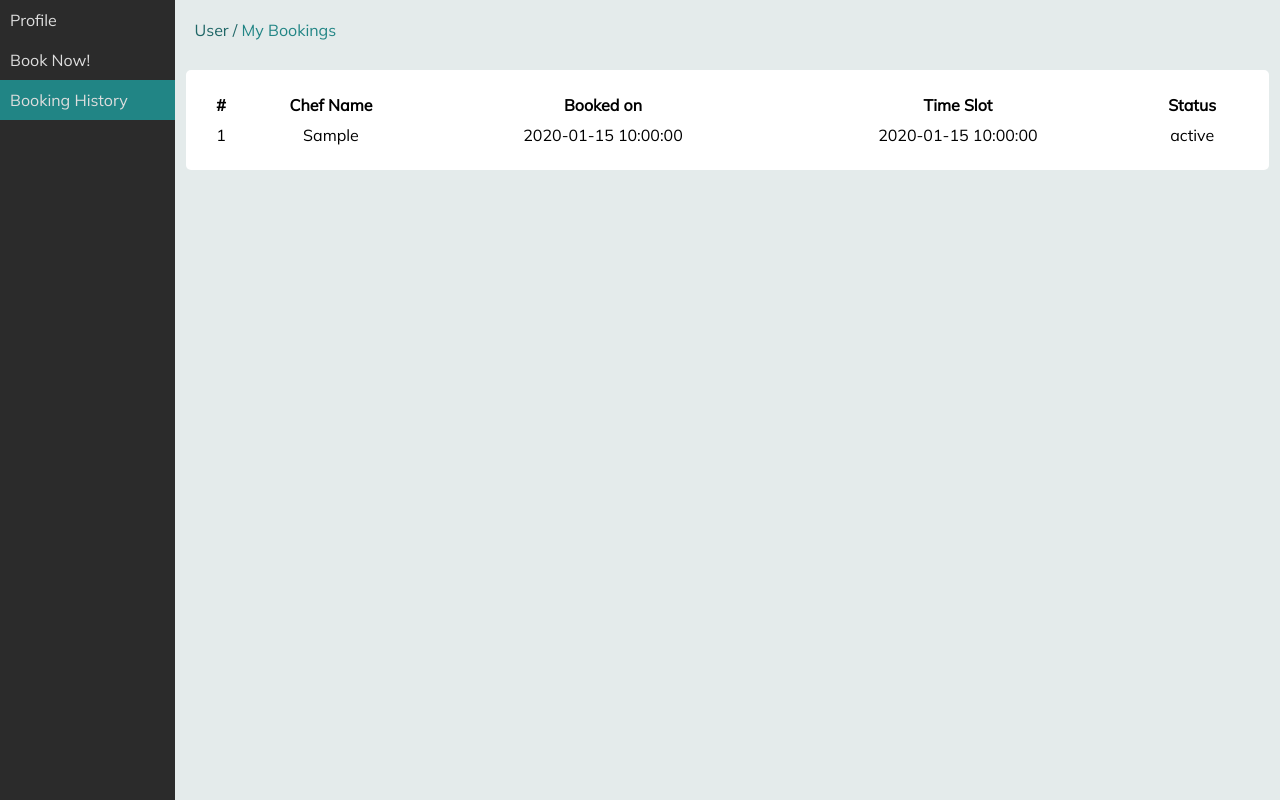
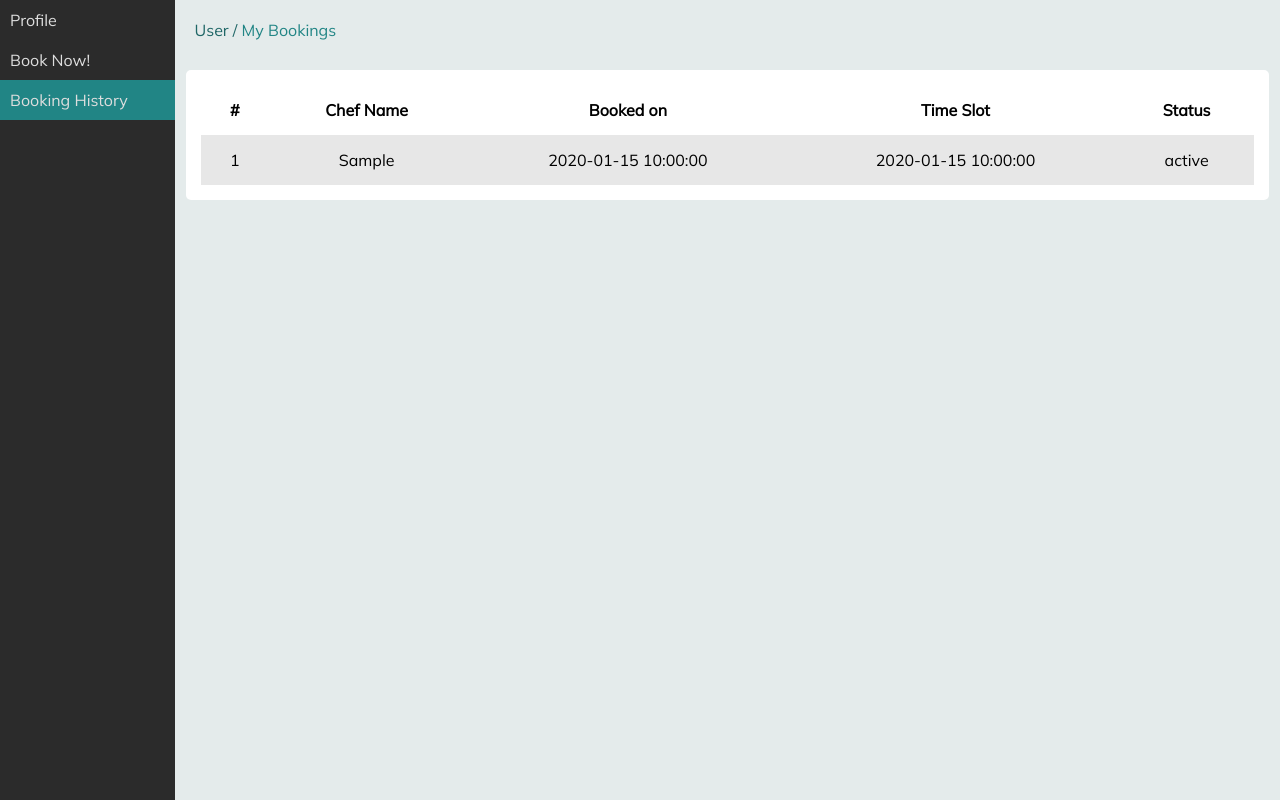
Before and after one commit to ameyGaonkar/bookingSystem, a PHP site: page /booking-history.php in a window 1280 px wide. Shown: the part 65-865 px from the top of the page. Run offline with PHP 8.4, Linux system fonts and the light colour scheme; the visitor is signed in with stand-in values (Sample User, id 1); tables that the repository leaves empty or names only in its code hold one stand-in row (values such as "Sample post").

Commit message:
Refined customer's booking display list

```diff
--- a/booking-history.php
+++ b/booking-history.php
@@ -45,7 +45,7 @@
 
 			<!-- Chef's Available -->
 			<div class="wrapper">
-				<table cellpadding="5" cellspacing="10" width="100%" style="text-align:center;">
+				<table class="bookings-display-table" cellpadding="0" cellspacing="0" width="100%" style="text-align:center;">
 					<tr>
 						<th>#</th>
 						<th>Chef Name</th>
--- a/css/style.css
+++ b/css/style.css
@@ -273,3 +273,14 @@
 	line-height: 24px;
 	color: #949494;
 }
+
+
+/* Styling for table to display customer's bookings */
+
+.bookings-display-table tr td,th{
+	padding: 15px;
+}
+
+.bookings-display-table tr:nth-child(even){
+	background-color: #e7e7e7;
+}
```
